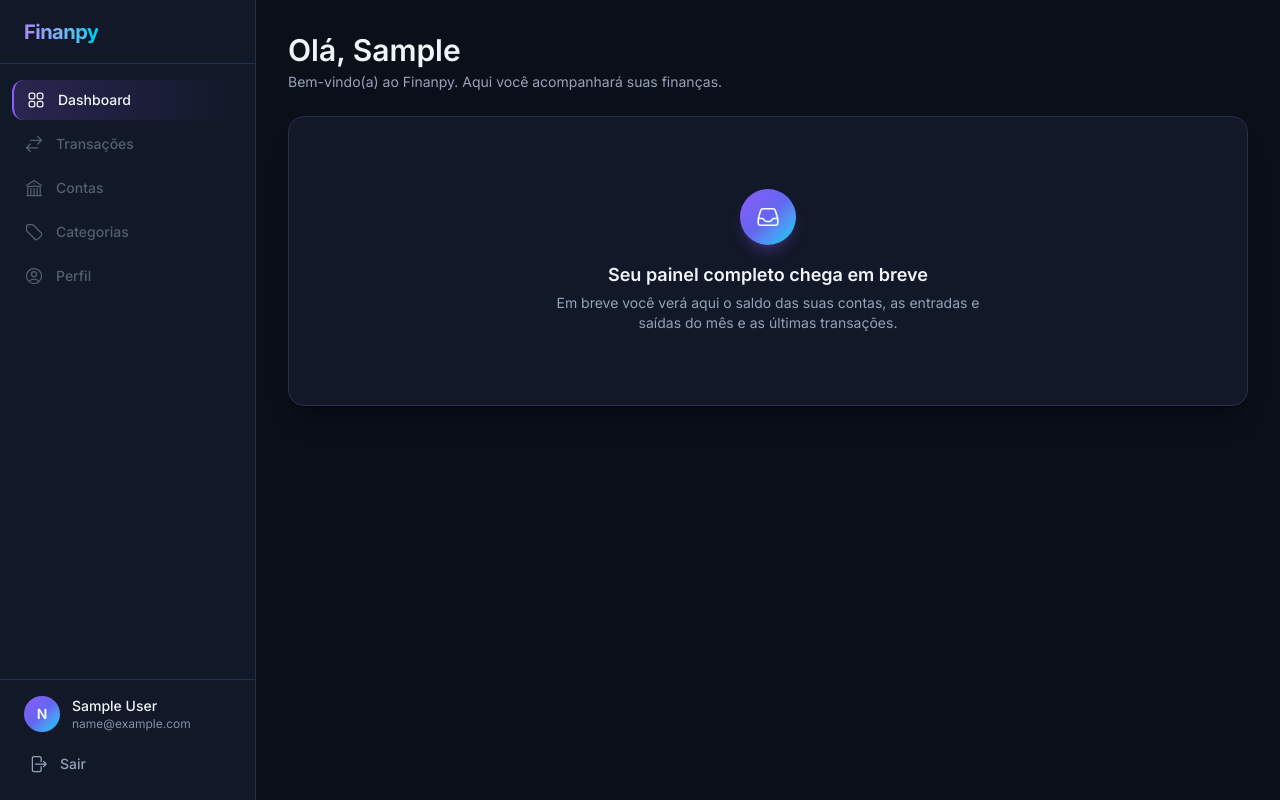
After one commit to rubenmelo-dotcom/finanpy, a Django app: page /dashboard/ in a window 1280 px wide. The commit adds this page. Run offline with Django 5.2, Linux system fonts and the light colour scheme; the visitor is signed in with stand-in values (Sample User, id 1); style sheets or scripts are compiled from the project's sources.

Commit message:
tasks 3.10 sprint 3

```diff
--- a/core/urls.py
+++ b/core/urls.py
@@ -12,17 +12,16 @@ Class-based views
     2. Add a URL to urlpatterns:  path('', Home.as_view(), name='home')
 Including another URLconf
     1. Import the include() function: from django.urls import include, path
-
-from core.views import HomeView
     2. Add a URL to urlpatterns:  path('blog/', include('blog.urls'))
 """
 from django.contrib import admin
 from django.urls import include, path
 
-from core.views import HomeView
+from core.views import DashboardView, HomeView
 
 urlpatterns = [
     path('admin/', admin.site.urls),
     path('', HomeView.as_view(), name='home'),
+    path('dashboard/', DashboardView.as_view(), name='dashboard'),
     path('', include('users.urls')),
 ]
--- a/core/views.py
+++ b/core/views.py
@@ -1,5 +1,10 @@
+from django.contrib.auth.mixins import LoginRequiredMixin
 from django.views.generic import TemplateView
 
 
 class HomeView(TemplateView):
     template_name = 'home.html'
+
+
+class DashboardView(LoginRequiredMixin, TemplateView):
+    template_name = 'dashboard.html'
--- a/templates/components/_sidebar.html
+++ b/templates/components/_sidebar.html
@@ -1,6 +1,8 @@
 {% comment %}
   Sidebar da área autenticada (PRD 9.11). Fixa a partir de 'lg'; abaixo
   disso funciona como drawer controlado pelo JS inline de layouts/app.html.
+  Itens cujas rotas ainda não existem usam {% url ... as var %} (não
+  levanta NoReverseMatch) e são exibidos desabilitados até a rota existir.
 {% endcomment %}
 {% with url_name=request.resolver_match.url_name app_name=request.resolver_match.app_name %}
   <aside
@@ -24,31 +26,71 @@
         </svg>
         Dashboard
       </a>
-      <a href="{% url 'transactions:list' %}" class="nav-link{% if app_name == 'transactions' %} nav-link-active{% endif %}"{% if app_name == 'transactions' %} aria-current="page"{% endif %}>
+      {% url 'transactions:list' as transactions_url %}
+      {% if transactions_url %}
+      <a href="{{ transactions_url }}" class="nav-link{% if app_name == 'transactions' %} nav-link-active{% endif %}"{% if app_name == 'transactions' %} aria-current="page"{% endif %}>
+      {% else %}
+      <span class="nav-link opacity-50 pointer-events-none" aria-disabled="true">
+      {% endif %}
         <svg xmlns="http://www.w3.org/2000/svg" fill="none" viewBox="0 0 24 24" stroke-width="1.5" stroke="currentColor" class="h-5 w-5 shrink-0" aria-hidden="true">
           <path stroke-linecap="round" stroke-linejoin="round" d="M7.5 21 3 16.5m0 0L7.5 12M3 16.5h13.5m0-13.5L21 7.5m0 0L16.5 12M21 7.5H7.5" />
         </svg>
         Transações
+      {% if transactions_url %}
       </a>
-      <a href="{% url 'accounts:list' %}" class="nav-link{% if app_name == 'accounts' %} nav-link-active{% endif %}"{% if app_name == 'accounts' %} aria-current="page"{% endif %}>
+      {% else %}
+        <span class="sr-only">(em breve)</span>
+      </span>
+      {% endif %}
+      {% url 'accounts:list' as accounts_url %}
+      {% if accounts_url %}
+      <a href="{{ accounts_url }}" class="nav-link{% if app_name == 'accounts' %} nav-link-active{% endif %}"{% if app_name == 'accounts' %} aria-current="page"{% endif %}>
+      {% else %}
+      <span class="nav-link opacity-50 pointer-events-none" aria-disabled="true">
+      {% endif %}
         <svg xmlns="http://www.w3.org/2000/svg" fill="none" viewBox="0 0 24 24" stroke-width="1.5" stroke="currentColor" class="h-5 w-5 shrink-0" aria-hidden="true">
           <path stroke-linecap="round" stroke-linejoin="round" d="M12 21v-8.25M15.75 21v-8.25M8.25 21v-8.25M3 9l9-6 9 6m-1.5 12V10.332A48.36 48.36 0 0 0 12 9.75c-2.551 0-5.056.2-7.5.582V21M3 21h18M12 6.75h.008v.008H12V6.75Z" />
         </svg>
         Contas
+      {% if accounts_url %}
       </a>
-      <a href="{% url 'categories:list' %}" class="nav-link{% if app_name == 'categories' %} nav-link-active{% endif %}"{% if app_name == 'categories' %} aria-current="page"{% endif %}>
+      {% else %}
+        <span class="sr-only">(em breve)</span>
+      </span>
+      {% endif %}
+      {% url 'categories:list' as categories_url %}
+      {% if categories_url %}
+      <a href="{{ categories_url }}" class="nav-link{% if app_name == 'categories' %} nav-link-active{% endif %}"{% if app_name == 'categories' %} aria-current="page"{% endif %}>
+      {% else %}
+      <span class="nav-link opacity-50 pointer-events-none" aria-disabled="true">
+      {% endif %}
         <svg xmlns="http://www.w3.org/2000/svg" fill="none" viewBox="0 0 24 24" stroke-width="1.5" stroke="currentColor" class="h-5 w-5 shrink-0" aria-hidden="true">
           <path stroke-linecap="round" stroke-linejoin="round" d="M9.568 3H5.25A2.25 2.25 0 0 0 3 5.25v4.318c0 .597.237 1.17.659 1.591l9.581 9.581c.699.699 1.78.872 2.607.33a18.095 18.095 0 0 0 5.223-5.223c.542-.827.369-1.908-.33-2.607L11.16 3.66A2.25 2.25 0 0 0 9.568 3Z" />
           <path stroke-linecap="round" stroke-linejoin="round" d="M6 6h.008v.008H6V6Z" />
         </svg>
         Categorias
+      {% if categories_url %}
       </a>
-      <a href="{% url 'profiles:detail' %}" class="nav-link{% if app_name == 'profiles' %} nav-link-active{% endif %}"{% if app_name == 'profiles' %} aria-current="page"{% endif %}>
+      {% else %}
+        <span class="sr-only">(em breve)</span>
+      </span>
+      {% endif %}
+      {% url 'profiles:detail' as profile_url %}
+      {% if profile_url %}
+      <a href="{{ profile_url }}" class="nav-link{% if app_name == 'profiles' %} nav-link-active{% endif %}"{% if app_name == 'profiles' %} aria-current="page"{% endif %}>
+      {% else %}
+      <span class="nav-link opacity-50 pointer-events-none" aria-disabled="true">
+      {% endif %}
         <svg xmlns="http://www.w3.org/2000/svg" fill="none" viewBox="0 0 24 24" stroke-width="1.5" stroke="currentColor" class="h-5 w-5 shrink-0" aria-hidden="true">
           <path stroke-linecap="round" stroke-linejoin="round" d="M17.982 18.725A7.488 7.488 0 0 0 12 15.75a7.488 7.488 0 0 0-5.982 2.975m11.963 0a9 9 0 1 0-11.963 0m11.963 0A8.966 8.966 0 0 1 12 21a8.966 8.966 0 0 1-5.982-2.275M15 9.75a3 3 0 1 1-6 0 3 3 0 0 1 6 0Z" />
         </svg>
         Perfil
+      {% if profile_url %}
       </a>
+      {% else %}
+        <span class="sr-only">(em breve)</span>
+      </span>
+      {% endif %}
     </nav>
 
     <div class="border-t border-line p-4">
--- /dev/null
+++ b/templates/dashboard.html
@@ -0,0 +1,17 @@
+{% extends 'layouts/app.html' %}
+
+{% comment %}
+  Dashboard provisório (PRD 3.10). O painel completo chega na sprint 8.
+{% endcomment %}
+
+{% block title %}Dashboard · Finanpy{% endblock %}
+
+{% block content %}
+  {% with greeting_name=user.first_name|default:user.email %}
+    {% include 'components/_page_header.html' with title='Olá, '|add:greeting_name subtitle='Bem-vindo(a) ao Finanpy. Aqui você acompanhará suas finanças.' only %}
+  {% endwith %}
+
+  <section class="card" aria-label="Painel em construção">
+    {% include 'components/_empty_state.html' with title='Seu painel completo chega em breve' text='Em breve você verá aqui o saldo das suas contas, as entradas e saídas do mês e as últimas transações.' only %}
+  </section>
+{% endblock %}
```
Also changed, not shown: CLAUDE.md (+7 -6 lines), PRD.md (+4 -4 lines).
